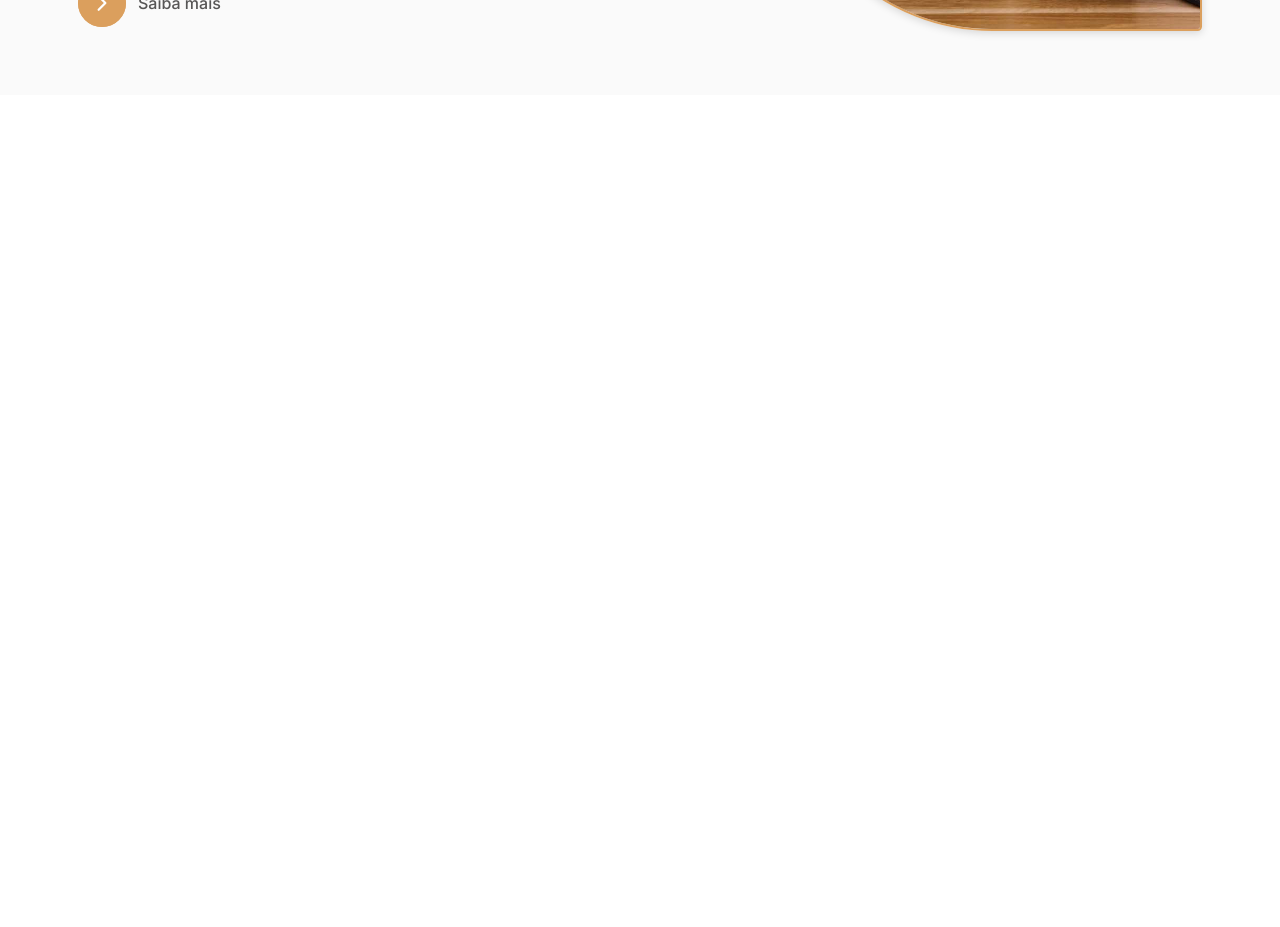
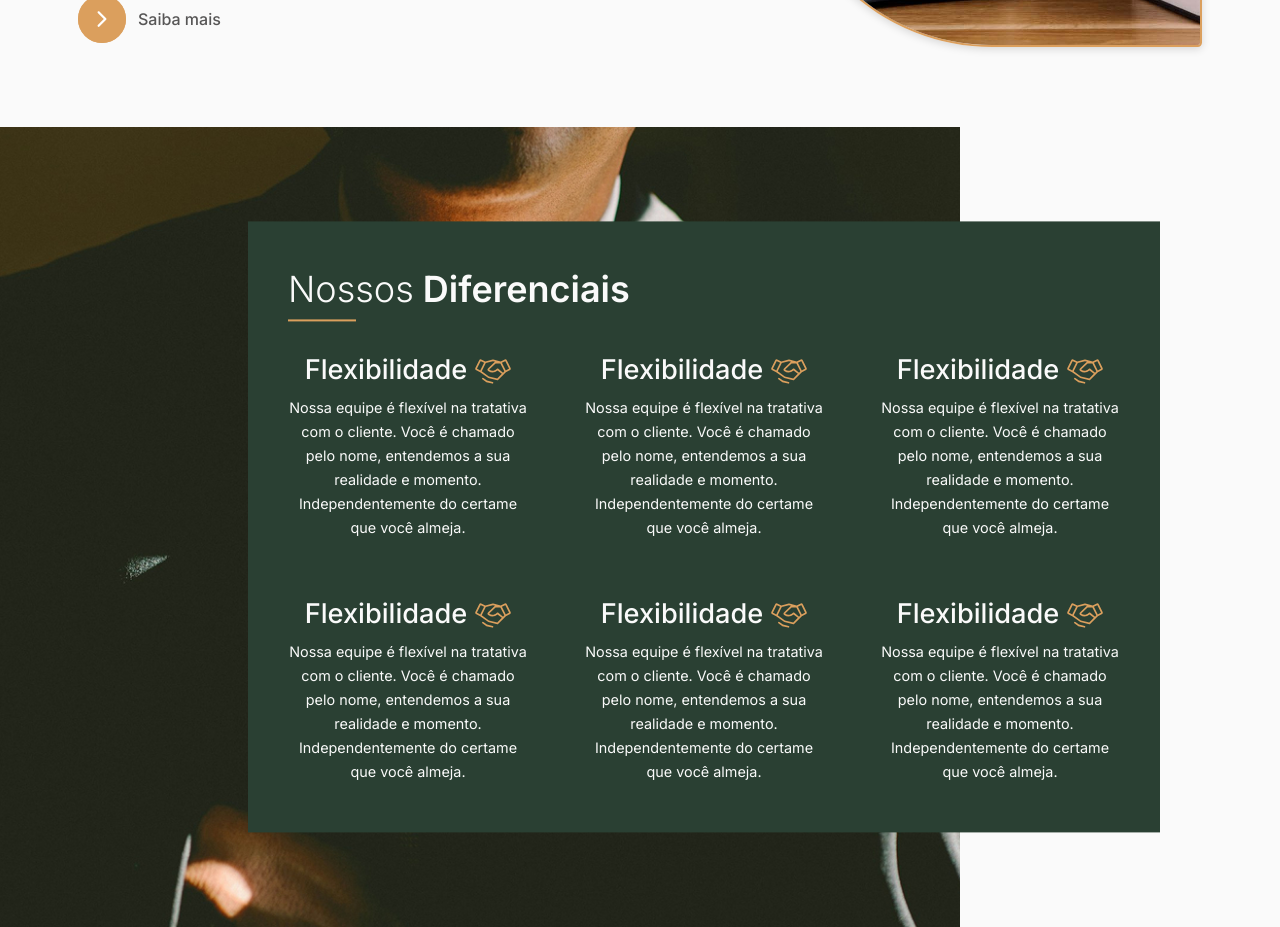
Before and after one commit to joaopiller/PFMP, a React (Vite) app: page / in a window 1280 px wide. Shown: the part 1060-1987 px from the top of the page. Before the commit the page ends 1155 px from the top, so only its background shows below. Built offline with nearby package versions, Linux system fonts and the light colour scheme.

Commit message:
feat: nossos diferenciais

```diff
--- a/src/components/HomeQuemSomos/styles.module.css
+++ b/src/components/HomeQuemSomos/styles.module.css
@@ -4,7 +4,7 @@
     align-items: center;
     gap: 4rem;
     background-color: #fafafa;
-    padding: 4rem 0;
+    padding: 5rem 0;
 }
 
 .quemSomosInfos {
--- a/src/pages/Home/index.jsx
+++ b/src/pages/Home/index.jsx
@@ -1,11 +1,91 @@
 import HomeBanner from "../../components/HomeBanner";
 import HomeQuemSomos from "../../components/HomeQuemSomos";
+import styles from "./styles.module.css";
+import { PiHandshakeLight } from "react-icons/pi";
 
 export default function Home() {
   return (
     <>
       <HomeBanner />
       <HomeQuemSomos />
+      <section>
+        <div className={styles.container}>
+          <div className={styles.backgroundImage}></div>
+          <div className={styles.contentBox}>
+            <h2 className={styles.differentialsTitle}>
+              Nossos<span> Diferenciais</span>
+            </h2>
+            <div className={styles.differentials}>
+              <div className={styles.differential}>
+                <div className={styles.iconContainer}>
+                  <h3>Flexibilidade</h3>
+                  <PiHandshakeLight color="#DB9F5D" size={36} />
+                </div>
+                <p className={styles.differentialText}>
+                  Nossa equipe é flexível na tratativa com o cliente. Você é
+                  chamado pelo nome, entendemos a sua realidade e momento.
+                  Independentemente do certame que você almeja.
+                </p>
+              </div>
+              <div className={styles.differential}>
+                <div className={styles.iconContainer}>
+                  <h3>Flexibilidade</h3>
+                  <PiHandshakeLight color="#DB9F5D" size={36} />
+                </div>
+                <p className={styles.differentialText}>
+                  Nossa equipe é flexível na tratativa com o cliente. Você é
+                  chamado pelo nome, entendemos a sua realidade e momento.
+                  Independentemente do certame que você almeja.
+                </p>
+              </div>
+              <div className={styles.differential}>
+                <div className={styles.iconContainer}>
+                  <h3>Flexibilidade</h3>
+                  <PiHandshakeLight color="#DB9F5D" size={36} />
+                </div>
+                <p className={styles.differentialText}>
+                  Nossa equipe é flexível na tratativa com o cliente. Você é
+                  chamado pelo nome, entendemos a sua realidade e momento.
+                  Independentemente do certame que você almeja.
+                </p>
+              </div>
+              <div className={styles.differential}>
+                <div className={styles.iconContainer}>
+                  <h3>Flexibilidade</h3>
+                  <PiHandshakeLight color="#DB9F5D" size={36} />
+                </div>
+                <p className={styles.differentialText}>
+                  Nossa equipe é flexível na tratativa com o cliente. Você é
+                  chamado pelo nome, entendemos a sua realidade e momento.
+                  Independentemente do certame que você almeja.
+                </p>
+              </div>
+              <div className={styles.differential}>
+                <div className={styles.iconContainer}>
+                  <h3>Flexibilidade</h3>
+                  <PiHandshakeLight color="#DB9F5D" size={36} />
+                </div>
+                <p className={styles.differentialText}>
+                  Nossa equipe é flexível na tratativa com o cliente. Você é
+                  chamado pelo nome, entendemos a sua realidade e momento.
+                  Independentemente do certame que você almeja.
+                </p>
+              </div>
+              <div className={styles.differential}>
+                <div className={styles.iconContainer}>
+                  <h3>Flexibilidade</h3>
+                  <PiHandshakeLight color="#DB9F5D" size={36} />
+                </div>
+                <p className={styles.differentialText}>
+                  Nossa equipe é flexível na tratativa com o cliente. Você é
+                  chamado pelo nome, entendemos a sua realidade e momento.
+                  Independentemente do certame que você almeja.
+                </p>
+              </div>
+            </div>
+          </div>
+        </div>
+      </section>
     </>
   );
 }
--- /dev/null
+++ b/src/pages/Home/styles.module.css
@@ -0,0 +1,101 @@
+.container {
+  position: relative;
+  width: 100%;
+  height: 100vh;
+  overflow: hidden;
+  background-color: #fafafa;
+}
+
+.backgroundImage {
+  position: absolute;
+  top: 0;
+  left: 0;
+  width: 75%;
+  height: 100vh;
+  background-image: url("../../assets/teste_diferenciais.jpg");
+  background-size: cover;
+  background-position: center;
+  background-repeat: no-repeat;
+  z-index: 1;
+}
+
+.contentBox {
+  position: absolute;
+  top: 50%;
+  left: 55%;
+  transform: translate(-50%, -50%);
+  background-color: rgba(42, 64, 51);
+  padding: 3rem 2.5rem;
+  z-index: 2;
+  max-width: 65%;
+  width: 90%;
+  text-align: center;
+}
+
+.differentials {
+  display: flex;
+  justify-content: center;
+  align-items: center;
+  gap: 3.5rem;
+  flex-wrap: wrap;
+}
+
+.differentialsTitle {
+  font-weight: 300;
+  font-family: inter;
+  color: #fafafa;
+  font-size: 2.25rem;
+  line-height: 2.5rem;
+  margin-bottom: 0.5rem;
+  width: fit-content;
+  text-align: left;
+  margin-bottom: 2.7rem;
+  position: relative;
+}
+
+.differentialsTitle::after {
+  content: "";
+  position: absolute;
+  bottom: -.8rem;
+  left: 0;
+  width: 20%;
+  height: 2px;
+  background-color: #db9f5d;
+}
+
+.differentialsTitle span {
+  font-weight: 600;
+  font-family: inter;
+  color: #fafafa;
+  font-size: 2.25rem;
+  line-height: 2.5rem;
+  margin-bottom: 0.5rem;
+}
+
+.differential {
+  display: flex;
+  flex-direction: column;
+  align-items: center;
+  gap: 0.5rem;
+  width: 15rem;
+}
+
+.iconContainer {
+  display: flex;
+  align-items: center;
+  justify-content: center;
+  border-radius: 50%;
+  gap: 0.5rem;
+  font-size: 1.7rem;
+  color: #fafafa;
+  font-family: inter;
+  font-weight: 500;
+}
+
+.differentialText {
+  font-weight: 400;
+  font-family: inter;
+  color: #fafafa;
+  font-size: 0.9rem;
+  line-height: 1.5rem;
+}
```
Also changed, not shown: src/assets/teste_diferenciais.jpg (added).
